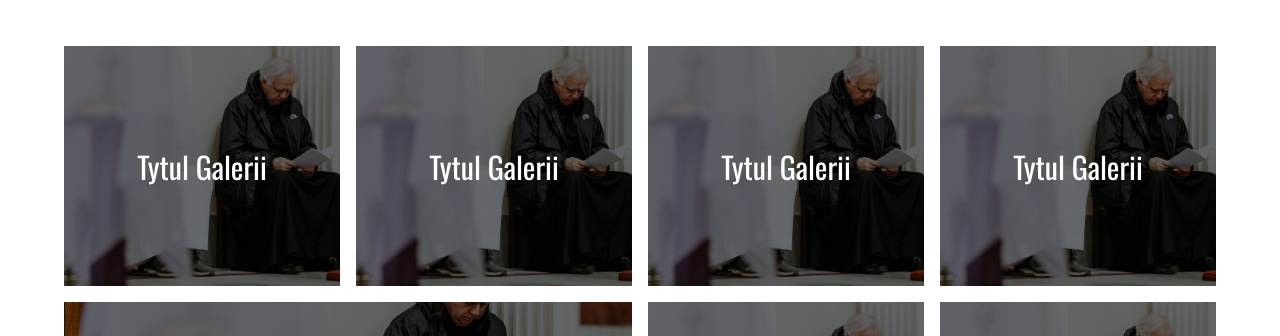
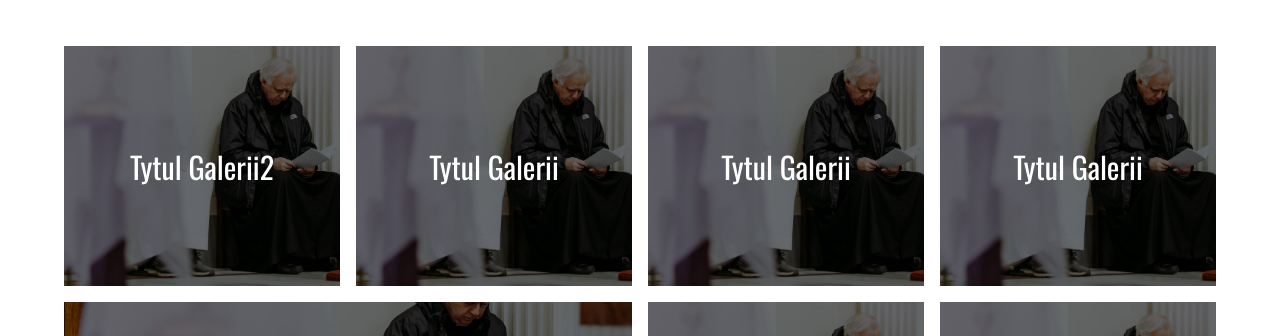
Before and after one commit to mcfilu/Parish, a Next.js app: page /parafia/galeria in a window 1280 px wide. Shown: the part 794-1130 px from the top of the page. Built offline with nearby package versions, Linux system fonts and the light colour scheme.

Commit message:
little changes to text cntent of galeria page

```diff
--- a/app/parafia/galeria/slides.jsx
+++ b/app/parafia/galeria/slides.jsx
@@ -14,7 +14,7 @@ const Slides = () => {
 
                 {/* Centered h2 tag */}
                 <h2 className="absolute inset-0 flex items-center justify-center text-white text-[30px] font-header2">
-                    Tytul Galerii
+                    Tytul Galerii2
                 </h2>
             </div>
             </Link>
```
